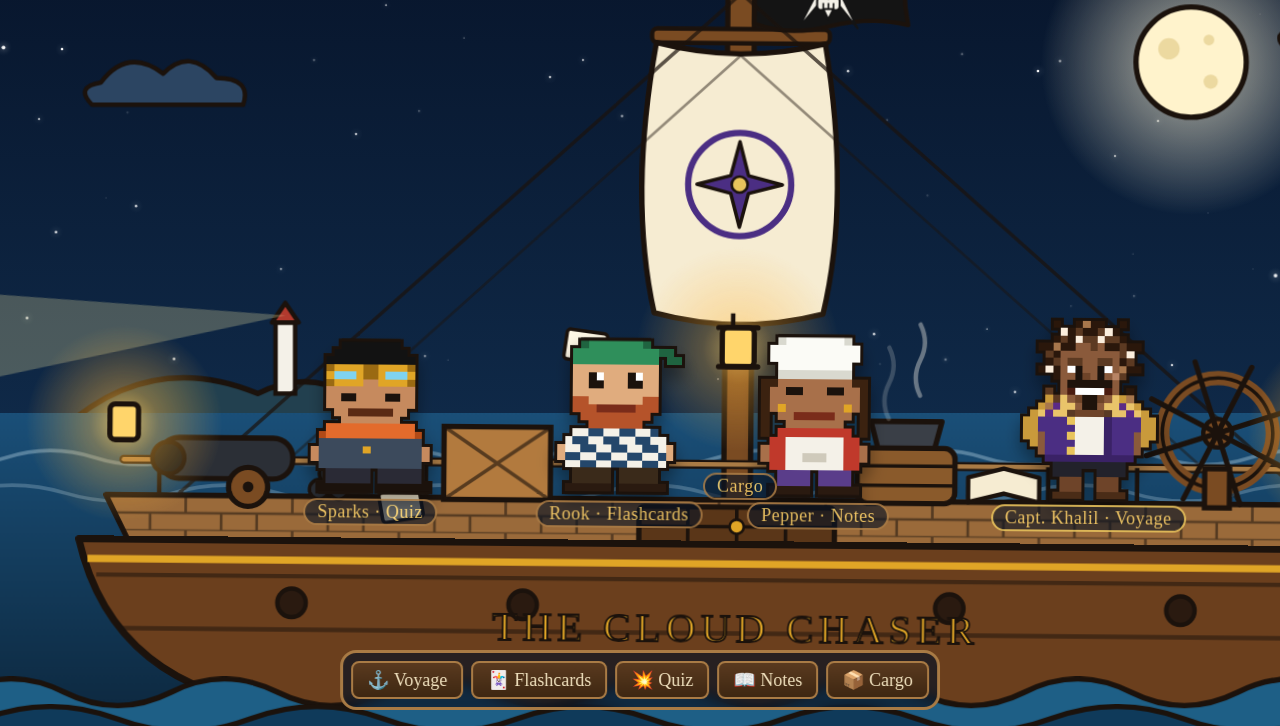
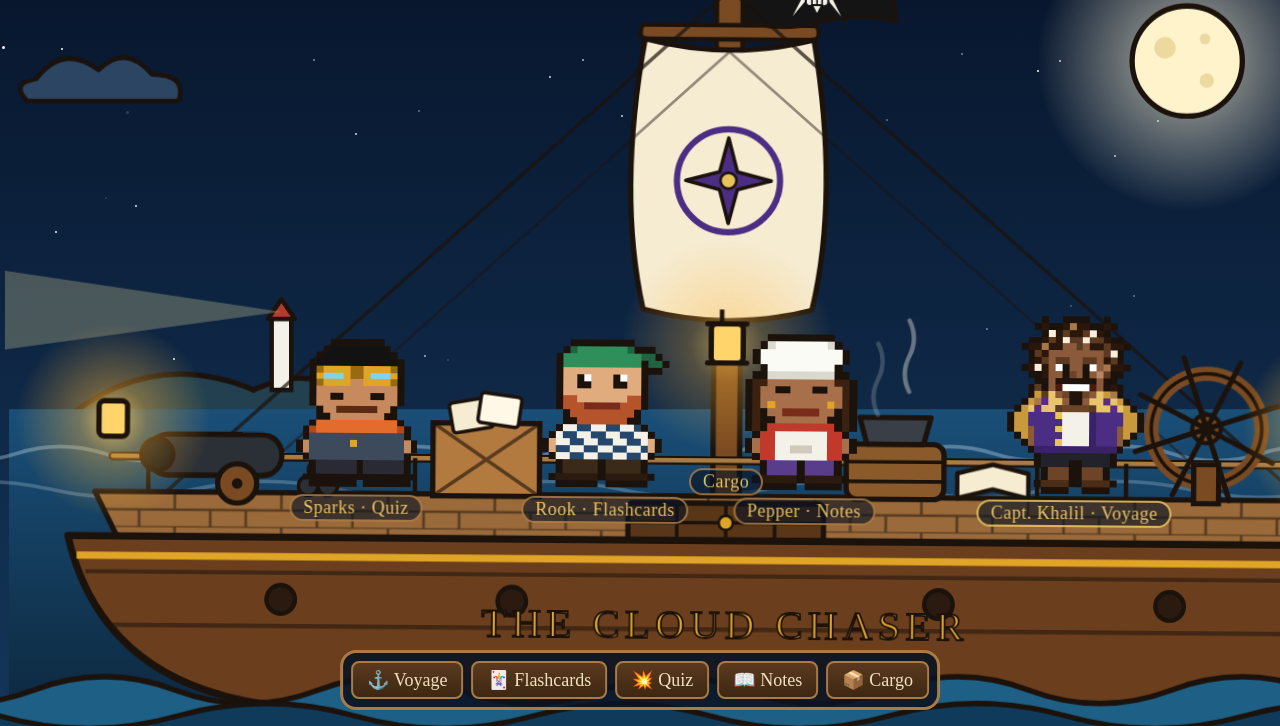
Before and after one commit to kahmed1-00/SAA-Study-Tracker, a plain HTML site: page index.html in a window 1280 px wide. Both pictures are taken after a click on the button "Set sail ↓". Shown: the part 74-800 px from the top of the page. Drawn offline with Linux system fonts and the light colour scheme; a web font is replaced by a local one.

Commit message:
Add files via upload

```diff
--- a/css/scene.css
+++ b/css/scene.css
@@ -13,58 +13,55 @@ body.day .lantern .glow{opacity:.15}
 
 .scene{position:fixed;inset:0;display:grid;place-items:center;z-index:1}
 .stage{position:relative;width:max(100vw,177.78vh);height:max(56.25vw,100vh);
-  transform-origin:50% 50%;transition:transform 1.6s cubic-bezier(.6,.05,.2,1),clip-path 1.6s cubic-bezier(.6,.05,.2,1)}
+  transform-origin:50% 50%;will-change:transform;transition:transform 1.6s cubic-bezier(.6,.05,.2,1)}
 .world{position:absolute;inset:0;width:100%;height:100%}
 .sea-top{stop-color:var(--seaTop)}.sea-bot{stop-color:var(--seaBot)}
 .plank{fill:var(--plank)}.island{fill:var(--island)}.cloudfill{fill:var(--cloud)}
 .wavefill1{fill:var(--wave1)}.wavefill2{fill:var(--wave2)}
 .shipname{font-family:"Pirata One",serif;font-size:46px;fill:#e0a526;stroke:#1b120c;stroke-width:2;letter-spacing:6px}
 
-/* parallax layers */
-.layer{transition:transform .6s ease-out}
-.far{transform:translate(calc(var(--px,0) * -10px),calc(var(--py,0) * -6px))}
-.mid{transform:translate(calc(var(--px,0) * -18px),calc(var(--py,0) * -8px))}
-.near,.crew{transform:translate(calc(var(--px,0) * -28px),calc(var(--py,0) * -10px))}
-.front{transform:translate(calc(var(--px,0) * -44px),calc(var(--py,0) * -12px))}
+/* ===== Layers: each is its own GPU layer, moved with transforms only ===== */
+.plx,.rock,.world,.crew{position:absolute;inset:0}
+.plx{will-change:transform;transform:translate3d(0,0,0)}
+.world{width:100%;height:100%}
+.rock{will-change:transform;transform-origin:50% 85%;animation:rock 6s ease-in-out infinite}
+@keyframes rock{0%,100%{transform:translate3d(0,0,0) rotate(-1deg)}50%{transform:translate3d(0,-0.6%,0) rotate(1deg)}}
 
-/* ship rocking (applied to SVG ship group + crew layer together) */
-.ship-rock{animation:rock 6s ease-in-out infinite;transform-origin:50% 85%;transform-box:view-box}
-.crew.ship-rock{transform-box:border-box}
-@keyframes rock{0%,100%{rotate:-1.1deg;translate:0 0}50%{rotate:1.1deg;translate:0 -6px}}
+/* sliding wave strips: twice as wide as the stage, slide half their width for a seamless loop */
+.strip{position:absolute;left:0;width:200%;height:15.6%;will-change:transform;animation:slide 9s linear infinite}
+.strip svg{display:block;width:100%;height:100%}
+.sw1{top:58.9%;animation-duration:16s}.sw2{top:61.1%;animation-duration:24s;animation-direction:reverse}
+.wf1{top:86.7%;animation-duration:10s}.wf2{top:87.8%;animation-duration:13s;animation-direction:reverse}
+@keyframes slide{from{transform:translate3d(0,0,0)}to{transform:translate3d(-50%,0,0)}}
 
-/* living details */
-.swell.s1{animation:drift 9s linear infinite}.swell.s2{animation:drift 14s linear infinite reverse}
-.wf1{animation:drift 7s linear infinite}.wf2{animation:drift 10s linear infinite reverse}
-@keyframes drift{from{transform:translateX(0)}to{transform:translateX(-240px)}}
-.wf2{animation-name:drift2}@keyframes drift2{from{transform:translateX(0)}to{transform:translateX(-300px)}}
-.cloud.c1{animation:cloud 60s linear infinite}.cloud.c2{animation:cloud 85s linear infinite;animation-delay:-30s}
-@keyframes cloud{from{transform:translateX(-400px)}to{transform:translateX(1900px)}}
-.lantern .glow{animation:flicker 2.4s ease-in-out infinite;transform-box:fill-box;transform-origin:center}
+/* clouds drift as separate layers */
+.cloud{position:absolute;inset:0;width:100%;height:100%;will-change:transform;animation:cloud 70s linear infinite}
+.cloud.c2{animation-duration:95s;animation-delay:-40s}
+@keyframes cloud{from{transform:translate3d(-25%,0,0)}to{transform:translate3d(105%,0,0)}}
+
+/* small in-scene details (cheap: tiny areas) */
+.lantern .glow{animation:flicker 2.4s ease-in-out infinite}
 .lantern.l2 .glow{animation-delay:-.8s}.lantern.l3 .glow{animation-delay:-1.6s}
-@keyframes flicker{0%,100%{opacity:.85;transform:scale(1)}40%{opacity:.65;transform:scale(.94)}60%{opacity:1;transform:scale(1.05)}}
-.wheel .spin{animation:helm 8s ease-in-out infinite}
-@keyframes helm{0%,100%{rotate:-18deg}50%{rotate:18deg}}
+@keyframes flicker{0%,100%{opacity:.85}40%{opacity:.6}60%{opacity:1}}
+.wheel .spin{animation:helm 8s ease-in-out infinite;transform-box:fill-box;transform-origin:center}
+@keyframes helm{0%,100%{transform:rotate(-18deg)}50%{transform:rotate(18deg)}}
 .steam path{animation:steam 2.6s ease-out infinite;opacity:0}.steam path:last-child{animation-delay:1.3s}
 @keyframes steam{0%{opacity:0;transform:translateY(10px)}30%{opacity:.8}100%{opacity:0;transform:translateY(-30px)}}
-.beam{transform-origin:311px 432px;animation:beam 7s ease-in-out infinite}
-@keyframes beam{0%,100%{transform:rotate(-6deg)}50%{transform:rotate(6deg)}}
-.moon{animation:moonbob 10s ease-in-out infinite}@keyframes moonbob{50%{transform:translateY(-8px)}}
-.cards rect{animation:cardpeek 4s ease-in-out infinite;transform-box:fill-box;transform-origin:center bottom}
-.cards rect:last-child{animation-delay:-2s}
-@keyframes cardpeek{0%,100%{translate:0 0}50%{translate:0 -6px}}
+
+/* pause the world while a panel is open so the panel stays silky */
+body.panel-open .stage *{animation-play-state:paused!important}
+body.panel-open .stage svg *{animation-play-state:paused!important}
 
 /* ===== Crew & hotspots ===== */
 .crew{position:absolute;inset:0}
 .hot{position:absolute;display:flex;flex-direction:column;align-items:center;justify-content:flex-end;cursor:pointer;outline:none}
 .hot.mate{transform:translateX(-50%)}
-.sprite{height:100%;image-rendering:pixelated;image-rendering:crisp-edges;
-  filter:drop-shadow(3px 0 0 #1b120c) drop-shadow(-3px 0 0 #1b120c) drop-shadow(0 3px 0 #1b120c) drop-shadow(0 -3px 0 #1b120c) drop-shadow(0 10px 8px rgba(0,0,0,.35));
-  animation:idle 1.8s steps(2) infinite;transform-origin:50% 100%;transition:filter .25s}
+.sprite{height:100%;image-rendering:pixelated;image-rendering:crisp-edges;will-change:transform;
+  animation:idle 1.8s steps(2) infinite;transform-origin:50% 100%}
 .hot:nth-child(2) .sprite{animation-delay:-.4s}.hot:nth-child(3) .sprite{animation-delay:-.9s}.hot:nth-child(4) .sprite{animation-delay:-1.3s}
-@keyframes idle{0%{transform:translateY(0) scaleY(1)}50%{transform:translateY(-2%) scaleY(1.02)}}
-.hot:hover .sprite,.hot:focus-visible .sprite{animation:hop .5s ease-out infinite alternate;
-  filter:drop-shadow(3px 0 0 #1b120c) drop-shadow(-3px 0 0 #1b120c) drop-shadow(0 3px 0 #1b120c) drop-shadow(0 -3px 0 #1b120c) drop-shadow(0 0 18px rgba(255,213,107,.95))}
-@keyframes hop{from{transform:translateY(0)}to{transform:translateY(-7%)}}
+@keyframes idle{0%{transform:translate3d(0,0,0)}50%{transform:translate3d(0,-2%,0)}}
+.hot:hover .sprite,.hot:focus-visible .sprite{animation:hop .5s ease-out infinite alternate;filter:drop-shadow(0 0 10px rgba(255,213,107,.95))}
+@keyframes hop{from{transform:translate3d(0,0,0)}to{transform:translate3d(0,-7%,0)}}
 .hot.thing{border-radius:10px}
 .hot.thing:hover,.hot.thing:focus-visible{box-shadow:0 0 0 3px rgba(255,213,107,.9),0 0 30px rgba(255,213,107,.8)}
 .bubble{position:absolute;bottom:calc(100% + 10px);left:50%;transform:translate(-50%,8px) scale(.9);opacity:0;pointer-events:none;
@@ -89,12 +86,12 @@ body.day .lantern .glow{opacity:.15}
 @keyframes nudge{50%{transform:translateY(-3px)}}
 button.icon{width:44px;height:44px;padding:0;border-radius:50%;font-size:20px;background:#fff8e6;color:#1b120c;border:3px solid #1b120c;box-shadow:3px 3px 0 #1b120c}
 .dock{position:fixed;left:50%;bottom:16px;transform:translateX(-50%);z-index:5;display:flex;gap:8px;flex-wrap:wrap;justify-content:center;
-  background:rgba(11,20,36,.7);backdrop-filter:blur(6px);border:3px solid #a97b45;border-radius:16px;padding:8px}
+  background:rgba(11,20,36,.9);border:3px solid #a97b45;border-radius:16px;padding:8px}
 .dock button{font:400 18px "Pirata One",serif;padding:6px 14px}
 
 /* ===== Intro (spyglass) ===== */
-body:not(.aboard) .stage{transform:scale(.42);clip-path:circle(17% at 50% 50%)}
-body.aboard .stage{transform:scale(1);clip-path:circle(150% at 50% 50%)}
+body:not(.aboard) .stage{transform:scale(.42)}
+body.aboard .stage{transform:scale(1)}
 body:not(.aboard) .hud,body:not(.aboard) .dock,body:not(.aboard) .crew .name{opacity:0}
 .hud,.dock{transition:opacity .8s .9s}
 .intro{position:fixed;inset:0;z-index:20;display:grid;place-items:center;
@@ -114,7 +111,7 @@ body.aboard .spyglass-ring{transform:translate(-50%,-50%) scale(6);opacity:0}
 
 /* ===== Panel ===== */
 .panel{position:fixed;inset:0;z-index:30;pointer-events:none}
-.backdrop{position:absolute;inset:0;background:rgba(3,8,18,.55);backdrop-filter:blur(3px);opacity:0;transition:opacity .35s}
+.backdrop{position:absolute;inset:0;background:rgba(3,8,18,.68);opacity:0;transition:opacity .35s}
 .sheet{position:absolute;left:50%;top:50%;width:min(920px,94vw);max-height:88vh;overflow:auto;
   transform:translate(-50%,-40%) scale(.92) rotate(-1deg);opacity:0;transition:.45s cubic-bezier(.3,1.4,.5,1);
   background:linear-gradient(180deg,#14304d,#0b2236);border:4px solid #a97b45;border-radius:18px;
@@ -137,4 +134,4 @@ body.aboard .spyglass-ring{transform:translate(-50%,-50%) scale(6);opacity:0}
   .name{font-size:14px}
   .dock button{font-size:15px;padding:5px 10px}
 }
-@media(prefers-reduced-motion:reduce){body:not(.aboard) .stage{transform:none;clip-path:none}}
+@media(prefers-reduced-motion:reduce){body:not(.aboard) .stage{transform:none}}
--- a/css/style.css
+++ b/css/style.css
@@ -164,7 +164,7 @@ footer{text-align:center;color:var(--foam);opacity:.6;font-size:.8rem;padding:20
 /* ---------- Light & life effects ---------- */
 /* twinkling night sky */
 .sky{position:fixed;inset:0;pointer-events:none;z-index:0}
-.sky i{position:absolute;width:2px;height:2px;border-radius:50%;background:#fff;box-shadow:0 0 6px #fff;animation:twinkle var(--t,3s) ease-in-out infinite;animation-delay:var(--d,0s)}
+.sky i{position:absolute;width:2px;height:2px;border-radius:50%;background:#fff;will-change:opacity;animation:twinkle var(--t,3s) ease-in-out infinite;animation-delay:var(--d,0s)}
 /* moonlight rays from the top-left */
 .rays{position:fixed;top:-30vh;left:-10vw;width:70vw;height:120vh;pointer-events:none;z-index:0;opacity:.18;
   background:conic-gradient(from 200deg at 0 0,transparent 0deg,rgba(255,230,160,.9) 6deg,transparent 12deg,transparent 20deg,rgba(255,230,160,.7) 25deg,transparent 31deg,transparent 40deg,rgba(255,230,160,.6) 44deg,transparent 50deg);
@@ -198,7 +198,7 @@ h1{background:linear-gradient(100deg,var(--gold2) 30%,#fff7d6 45%,var(--gold2) 6
 /* number tick glow */
 .big.pop{color:#8a5a00;text-shadow:0 0 12px rgba(255,200,60,.9)}
 
-@keyframes twinkle{0%,100%{opacity:.15;transform:scale(.7)}50%{opacity:1;transform:scale(1.3)}}
+@keyframes twinkle{0%,100%{opacity:.15}50%{opacity:1}}
 @keyframes rays{from{transform:rotate(-3deg);opacity:.12}to{transform:rotate(3deg);opacity:.24}}
 @keyframes glint{0%,100%{opacity:0;transform:scaleX(.4)}50%{opacity:.9;transform:scaleX(1)}}
 @keyframes shimmer{from{background-position:120% 0}to{background-position:-120% 0}}
--- a/index.html
+++ b/index.html
@@ -15,8 +15,8 @@
 <!-- ===== The ship scene ===== -->
 <div id="scene" class="scene">
   <div class="stage">
-    <svg class="world" viewBox="0 0 1600 900" preserveAspectRatio="xMidYMid slice" aria-hidden="true">
-      <defs>
+    <div class="plx" data-depth="10">
+      <svg class="world" viewBox="0 0 1600 900" preserveAspectRatio="xMidYMid slice" aria-hidden="true"><defs>
         <radialGradient id="lampGlow"><stop offset="0" stop-color="#ffd56b" stop-opacity=".95"/><stop offset=".35" stop-color="#ffb63b" stop-opacity=".45"/><stop offset="1" stop-color="#ffb63b" stop-opacity="0"/></radialGradient>
         <radialGradient id="moonGlow"><stop offset="0" stop-color="#fff6d8" stop-opacity=".7"/><stop offset="1" stop-color="#fff6d8" stop-opacity="0"/></radialGradient>
         <linearGradient id="seaGrad" x1="0" y1="0" x2="0" y2="1"><stop offset="0" class="sea-top"/><stop offset="1" class="sea-bot"/></linearGradient>
@@ -24,9 +24,6 @@
           <rect width="120" height="40" class="plank"/><path d="M0 40 H120 M60 0 V20 M0 20 H120 M20 20 V40 M100 20 V40" stroke="#1b120c" stroke-width="3" opacity=".55"/>
         </pattern>
       </defs>
-
-      <!-- moon / sun -->
-      <g class="layer far">
         <circle cx="1330" cy="150" r="170" fill="url(#moonGlow)" class="moonglow"/>
         <g class="moon"><circle cx="1330" cy="150" r="62" fill="#fff3cc" stroke="#1b120c" stroke-width="6"/>
           <circle cx="1305" cy="135" r="12" fill="#ecd9a0"/><circle cx="1352" cy="172" r="8" fill="#ecd9a0"/><circle cx="1350" cy="125" r="6" fill="#ecd9a0"/></g>
@@ -36,20 +33,18 @@
         <rect x="300" y="440" width="22" height="80" fill="#f4f1e8" stroke="#1b120c" stroke-width="5"/>
         <path d="M296 440 L311 418 L326 440Z" fill="#b23a2e" stroke="#1b120c" stroke-width="5" stroke-linejoin="round"/>
         <path class="beam" d="M311 432 L-40 380 L-40 480Z" fill="#fff2a8" opacity=".25"/>
-        <!-- clouds -->
-        <g class="cloud c1"><path d="M200 170 q30 -40 70 -10 q30 -30 60 5 q40 0 30 30 h-170 q-20 -20 10 -25z" class="cloudfill" stroke="#1b120c" stroke-width="5" stroke-linejoin="round"/></g>
-        <g class="cloud c2"><path d="M820 110 q30 -36 66 -8 q26 -26 54 4 q36 0 28 26 h-158 q-18 -18 10 -22z" class="cloudfill" stroke="#1b120c" stroke-width="5" stroke-linejoin="round"/></g>
-      </g>
-
-      <!-- far sea -->
-      <g class="layer mid">
+      </svg>
+      <svg class="cloud c1" viewBox="0 0 1600 900" preserveAspectRatio="xMidYMid slice" aria-hidden="true"><path d="M200 170 q30 -40 70 -10 q30 -30 60 5 q40 0 30 30 h-170 q-20 -20 10 -25z" class="cloudfill" stroke="#1b120c" stroke-width="5" stroke-linejoin="round"/></svg><svg class="cloud c2" viewBox="0 0 1600 900" preserveAspectRatio="xMidYMid slice" aria-hidden="true"><path d="M820 110 q30 -36 66 -8 q26 -26 54 4 q36 0 28 26 h-158 q-18 -18 10 -22z" class="cloudfill" stroke="#1b120c" stroke-width="5" stroke-linejoin="round"/></svg>
+    </div>
+    <div class="plx" data-depth="18">
+      <svg class="world" viewBox="0 0 1600 900" preserveAspectRatio="xMidYMid slice" aria-hidden="true">
         <rect x="-100" y="540" width="1800" height="400" fill="url(#seaGrad)"/>
-        <g class="swell s1"><path d="M-200 590 q50 -16 100 0 t100 0 t100 0 t100 0 t100 0 t100 0 t100 0 t100 0 t100 0 t100 0 t100 0 t100 0 t100 0 t100 0 t100 0 t100 0 t100 0 t100 0 t100 0 t100 0 t100 0" fill="none" stroke="#cfe8f3" stroke-width="4" opacity=".35" stroke-linecap="round"/></g>
-        <g class="swell s2"><path d="M-200 630 q60 -18 120 0 t120 0 t120 0 t120 0 t120 0 t120 0 t120 0 t120 0 t120 0 t120 0 t120 0 t120 0 t120 0 t120 0 t120 0 t120 0" fill="none" stroke="#cfe8f3" stroke-width="4" opacity=".25" stroke-linecap="round"/></g>
-      </g>
-
-      <!-- ===== Ship ===== -->
-      <g class="layer near ship-rock">
+      </svg>
+      <div class="swells"><div class="strip sw1"><svg viewBox="0 0 3200 140" preserveAspectRatio="none" aria-hidden="true"><path d="M0 60 q50 -16 100 0 t100 0 t100 0 t100 0 t100 0 t100 0 t100 0 t100 0 t100 0 t100 0 t100 0 t100 0 t100 0 t100 0 t100 0 t100 0 t100 0 t100 0 t100 0 t100 0 t100 0 t100 0 t100 0 t100 0 t100 0 t100 0 t100 0 t100 0 t100 0 t100 0 t100 0 t100 0" fill="none" stroke="#cfe8f3" stroke-width="4" stroke-linecap="round" opacity=".35"/></svg></div><div class="strip sw2"><svg viewBox="0 0 3200 140" preserveAspectRatio="none" aria-hidden="true"><path d="M0 80 q80 -18 160 0 t160 0 t160 0 t160 0 t160 0 t160 0 t160 0 t160 0 t160 0 t160 0 t160 0 t160 0 t160 0 t160 0 t160 0 t160 0 t160 0 t160 0 t160 0 t160 0" fill="none" stroke="#cfe8f3" stroke-width="4" stroke-linecap="round" opacity=".25"/></svg></div></div>
+    </div>
+    <div class="plx" data-depth="28">
+      <div class="rock">
+        <svg class="world" viewBox="0 0 1600 900" preserveAspectRatio="xMidYMid slice" aria-hidden="true">
         <!-- mast & sails -->
         <rect x="785" y="18" width="30" height="662" fill="#7a4b22" stroke="#1b120c" stroke-width="6"/>
         <rect x="700" y="110" width="200" height="16" rx="6" fill="#7a4b22" stroke="#1b120c" stroke-width="5"/>
@@ -149,17 +144,9 @@
         <path d="M70 712 H1530" stroke="#e0a526" stroke-width="8"/>
         <g fill="#2a1a10" stroke="#1b120c" stroke-width="5"><circle cx="300" cy="760" r="16"/><circle cx="560" cy="760" r="16"/><circle cx="1040" cy="760" r="16"/><circle cx="1300" cy="760" r="16"/></g>
         <text x="800" y="800" text-anchor="middle" class="shipname">THE CLOUD CHASER</text>
-      </g>
-
-      <!-- near waves over the hull -->
-      <g class="layer front">
-        <g class="wave-front wf1"><path d="M-300 850 q60 -30 120 0 t120 0 t120 0 t120 0 t120 0 t120 0 t120 0 t120 0 t120 0 t120 0 t120 0 t120 0 t120 0 t120 0 t120 0 t120 0 t120 0 t120 0 V950 H-300Z" class="wavefill1" stroke="#1b120c" stroke-width="6" stroke-linejoin="round"/></g>
-        <g class="wave-front wf2"><path d="M-300 880 q75 -28 150 0 t150 0 t150 0 t150 0 t150 0 t150 0 t150 0 t150 0 t150 0 t150 0 t150 0 t150 0 t150 0 t150 0 V950 H-300Z" class="wavefill2" stroke="#1b120c" stroke-width="6" stroke-linejoin="round"/></g>
-      </g>
-    </svg>
-
-    <!-- ===== Crew (pixel sprites) & clickable spots ===== -->
-    <div class="crew ship-rock">
+      </svg>
+        <!-- ===== Crew (pixel sprites) & clickable spots ===== -->
+    <div class="crew">
       <div class="hot mate" style="left:24%;top:52%;height:18.5%" data-open="quiz" data-title="Sparks' Practice Quiz" tabindex="0" role="button" aria-label="Sparks the gunner: practice quiz">
         <canvas class="sprite" data-sprite="sparks"></canvas>
         <span class="bubble">Ten questions. Hit 'em and we fire gold!</span><span class="name">Sparks · Quiz</span>
@@ -179,6 +166,11 @@
       <div class="hot thing" style="left:43%;top:71.5%;width:14%;height:6%" data-open="settings" data-title="Cargo Hold" tabindex="0" role="button" aria-label="Cargo hatch: back up or load progress">
         <span class="bubble">Cargo hold: back up or load your progress</span><span class="name">Cargo</span>
       </div>
+      </div>
+      </div>
+    </div>
+    <div class="plx front" data-depth="44">
+      <div class="strip wf1"><svg viewBox="0 0 3200 140" preserveAspectRatio="none" aria-hidden="true"><path d="M0 70 q80 -30 160 0 t160 0 t160 0 t160 0 t160 0 t160 0 t160 0 t160 0 t160 0 t160 0 t160 0 t160 0 t160 0 t160 0 t160 0 t160 0 t160 0 t160 0 t160 0 t160 0 V140 H0Z" class="wavefill1" stroke="#1b120c" stroke-width="6" stroke-linejoin="round"/></svg></div><div class="strip wf2"><svg viewBox="0 0 3200 140" preserveAspectRatio="none" aria-hidden="true"><path d="M0 90 q100 -28 200 0 t200 0 t200 0 t200 0 t200 0 t200 0 t200 0 t200 0 t200 0 t200 0 t200 0 t200 0 t200 0 t200 0 t200 0 t200 0 V140 H0Z" class="wavefill2" stroke="#1b120c" stroke-width="6" stroke-linejoin="round"/></svg></div>
     </div>
   </div>
 </div>
--- a/js/app.js
+++ b/js/app.js
@@ -352,7 +352,7 @@ $("resetBtn").addEventListener("click", () => {
 // ---------- Night sky ----------
 (function makeSky() {
   const sky = $("sky");
-  for (let i = 0; i < 70; i++) {
+  for (let i = 0; i < 45; i++) {
     const st = document.createElement("i");
     st.style.left = Math.random() * 100 + "%";
     st.style.top = Math.random() * 70 + "%";
--- a/js/scene.js
+++ b/js/scene.js
@@ -114,20 +114,28 @@
     }
   };
 
+  // Draws the sprite with a 1px dark outline baked in (no CSS filters needed, so it stays smooth).
   function drawSprite(canvas, sprite, blink, phase) {
     phase = phase || 0;
     const ctx = canvas.getContext("2d");
     const rows = sprite.rows;
     const w = rows[0].length, h = rows.length;
-    canvas.width = w;
-    canvas.height = h;
-    ctx.clearRect(0, 0, w, h);
+    if (canvas.width !== w + 2) { canvas.width = w + 2; canvas.height = h + 2; }
+    ctx.clearRect(0, 0, w + 2, h + 2);
+    const filled = (x, y) => y >= 0 && y < h && x >= 0 && x < w && rows[y][x] !== ".";
+    ctx.fillStyle = "#1b120c";
+    for (let y = -1; y <= h; y++) {
+      for (let x = -1; x <= w; x++) {
+        if (filled(x, y)) continue;
+        if (filled(x - 1, y) || filled(x + 1, y) || filled(x, y - 1) || filled(x, y + 1)) ctx.fillRect(x + 1, y + 1, 1, 1);
+      }
+    }
     rows.forEach((row, y) => {
       [...row].forEach((ch, x) => {
         if (ch === ".") return;
         let col = sprite.pal[ch];
-        // blinking: eyes and eye-shine become skin, except the bottom eye row becomes a lash line
-        if (blink && (ch === "E" || ch === "W" && rows[y].includes("E"))) {
+        // blinking: the top eye row closes to skin, the bottom row becomes a lash line
+        if (blink && (ch === "E" || (ch === "W" && rows[y].includes("E")))) {
           const below = rows[y + 1] && rows[y + 1][x] === "E";
           col = below ? sprite.pal.S : "#1b120c";
         }
@@ -135,7 +143,7 @@
         if (sprite.glint && ch === "Q" && (x + y + phase) % 3 !== 0) col = sprite.pal.L;
         if (!col) return;
         ctx.fillStyle = col;
-        ctx.fillRect(x, y, 1, 1);
+        ctx.fillRect(x + 1, y + 1, 1, 1);
       });
     });
   }
@@ -255,13 +263,25 @@
     $("soundBtn").setAttribute("aria-label", sound.on ? "Sound off" : "Sound on");
   });
 
-  // ---------- Gentle parallax: the scene leans with the mouse ----------
-  const scene = $("scene");
-  window.addEventListener("mousemove", (e) => {
-    if (document.body.classList.contains("panel-open")) return;
-    const x = (e.clientX / window.innerWidth - 0.5) * 2;
-    const y = (e.clientY / window.innerHeight - 0.5) * 2;
-    scene.style.setProperty("--px", x.toFixed(3));
-    scene.style.setProperty("--py", y.toFixed(3));
-  });
+  // ---------- Gentle parallax: layers ease toward the mouse in one animation loop ----------
+  const layers = [...document.querySelectorAll(".plx")].map((el) => ({ el, depth: Number(el.dataset.depth) || 0 }));
+  let tx = 0, ty = 0, cx = 0, cy = 0, running = false;
+  const reduce = window.matchMedia("(prefers-reduced-motion: reduce)").matches;
+  function tick() {
+    cx += (tx - cx) * 0.08;
+    cy += (ty - cy) * 0.08;
+    layers.forEach(({ el, depth }) => {
+      el.style.transform = `translate3d(${(-cx * depth).toFixed(2)}px, ${(-cy * depth * 0.35).toFixed(2)}px, 0)`;
+    });
+    if (Math.abs(tx - cx) > 0.001 || Math.abs(ty - cy) > 0.001) requestAnimationFrame(tick);
+    else running = false;
+  }
+  if (!reduce) {
+    window.addEventListener("mousemove", (e) => {
+      if (document.body.classList.contains("panel-open")) return;
+      tx = e.clientX / window.innerWidth - 0.5;
+      ty = e.clientY / window.innerHeight - 0.5;
+      if (!running) { running = true; requestAnimationFrame(tick); }
+    }, { passive: true });
+  }
 })();
```
Also changed, not shown: 1 other file.
